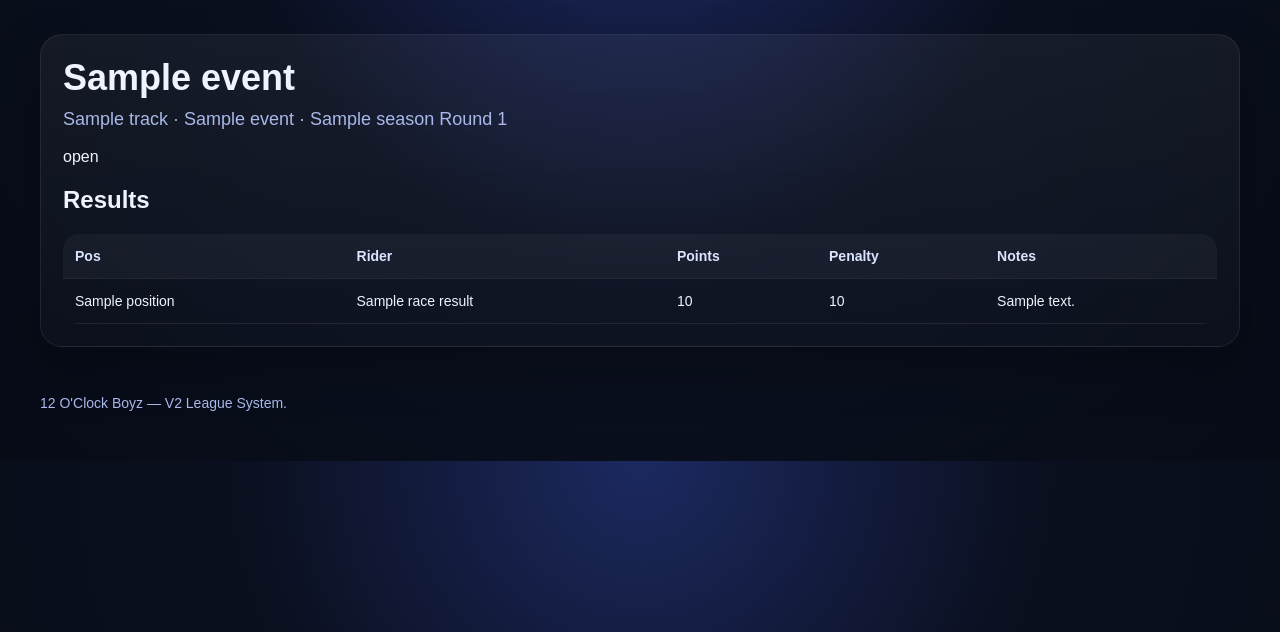
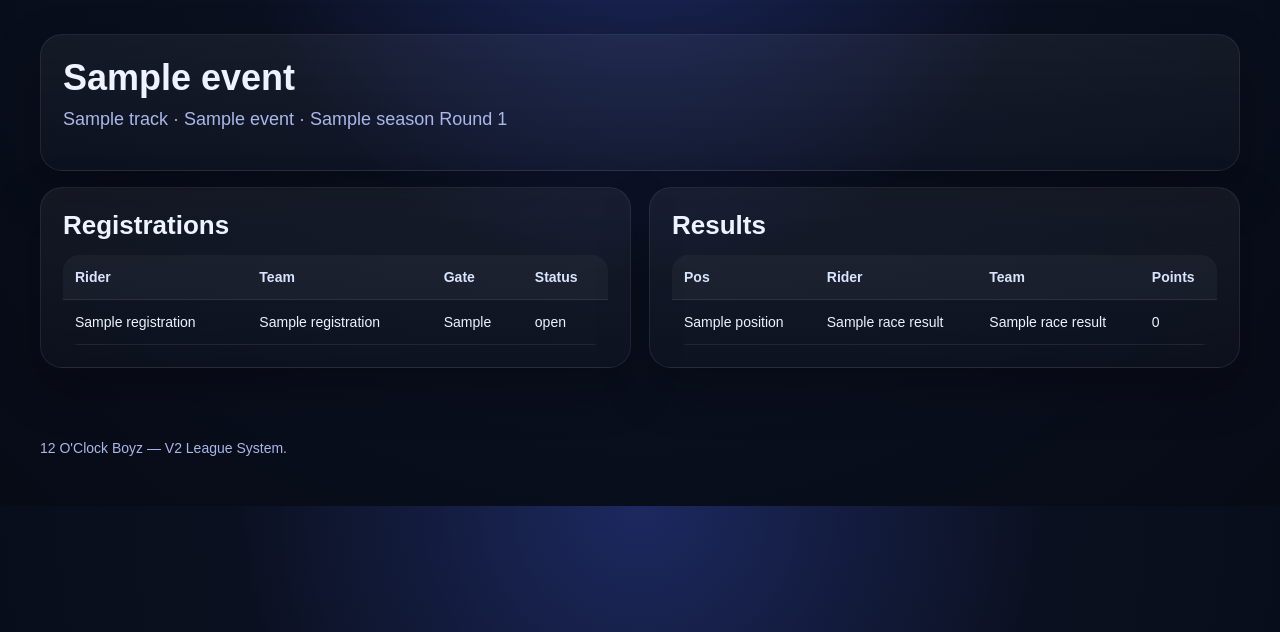
Before and after one commit to figjamfngaming-eng/12oclock-system, a Flask app: page /event/1 in a window 1280 px wide. Shown: the part 131-763 px from the top of the page. Run offline with Flask 3, Linux system fonts and the light colour scheme; a database or web service that is not in the repository returns one stand-in record (values such as "Sample title"); some libraries are stand-ins or nearby versions.

Commit message:
event.html

```diff
--- a/web/templates/event.html
+++ b/web/templates/event.html
@@ -1,26 +1,46 @@
 {% extends "base.html" %}
-
 {% block content %}
 <div class="card">
     <h1 class="title">{{ event.name }}</h1>
-    <p class="sub">
-        {{ event.track }} · {{ event.class_name }} · {{ event.season }} Round {{ event.round_number }}
-    </p>
+    <p class="sub">{{ event.track }} · {{ event.class_name }} · {{ event.season }} Round {{ event.round_number }}</p>
+</div>
 
-    <div class="links" style="margin-bottom:18px;">
-        <span class="tag {% if event.status == 'open' %}good{% else %}warn{% endif %}">{{ event.status }}</span>
+<div class="section grid two">
+    <div class="card">
+        <h2>Registrations</h2>
+        <table>
+            <thead>
+                <tr>
+                    <th>Rider</th>
+                    <th>Team</th>
+                    <th>Gate</th>
+                    <th>Status</th>
+                </tr>
+            </thead>
+            <tbody>
+                {% for r in regs %}
+                <tr>
+                    <td>{{ r.rider_name }}</td>
+                    <td>{{ r.team_name or "Independent" }}</td>
+                    <td>{{ r.gate_pick or "-" }}</td>
+                    <td>{{ r.status }}</td>
+                </tr>
+                {% else %}
+                <tr><td colspan="4">No registrations yet.</td></tr>
+                {% endfor %}
+            </tbody>
+        </table>
     </div>
 
-    <h2>Results</h2>
-    {% if results %}
+    <div class="card">
+        <h2>Results</h2>
         <table>
             <thead>
                 <tr>
                     <th>Pos</th>
                     <th>Rider</th>
+                    <th>Team</th>
                     <th>Points</th>
-                    <th>Penalty</th>
-                    <th>Notes</th>
                 </tr>
             </thead>
             <tbody>
@@ -28,15 +48,14 @@
                 <tr>
                     <td>{{ r.position }}</td>
                     <td>{{ r.rider_name }}</td>
-                    <td>{{ r.points }}</td>
-                    <td>{{ r.penalty_points }}</td>
-                    <td>{{ r.notes or "" }}</td>
+                    <td>{{ r.team_name or "Independent" }}</td>
+                    <td>{{ r.points - r.penalty_points }}</td>
                 </tr>
+                {% else %}
+                <tr><td colspan="4">No results yet.</td></tr>
                 {% endfor %}
             </tbody>
         </table>
-    {% else %}
-        <p class="muted">No results uploaded yet.</p>
-    {% endif %}
+    </div>
 </div>
 {% endblock %}
```
